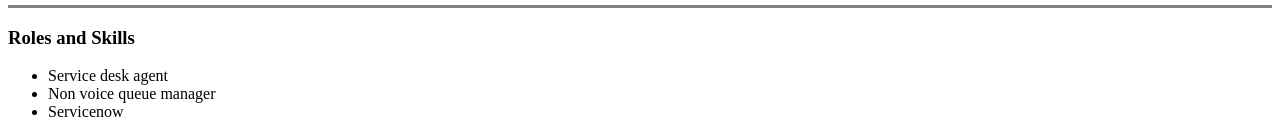
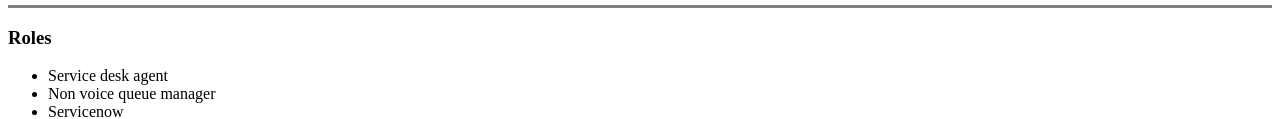
Before and after one commit to NandiniBoya/CV, a plain HTML site: page index.html in a window 1280 px wide. Shown: the part 235-354 px from the top of the page. Drawn offline with Linux system fonts and the light colour scheme.

Commit message:
Update index.html

```diff
--- a/index.html
+++ b/index.html
@@ -15,7 +15,7 @@
   </tr>
 </table>
     <hr size="3" noshade>
-    <h3>Roles and Skills</h3>
+    <h3>Roles</h3>
     <ul>
       <li>Service desk agent</li>
       <li>Non voice queue manager</li>
```
